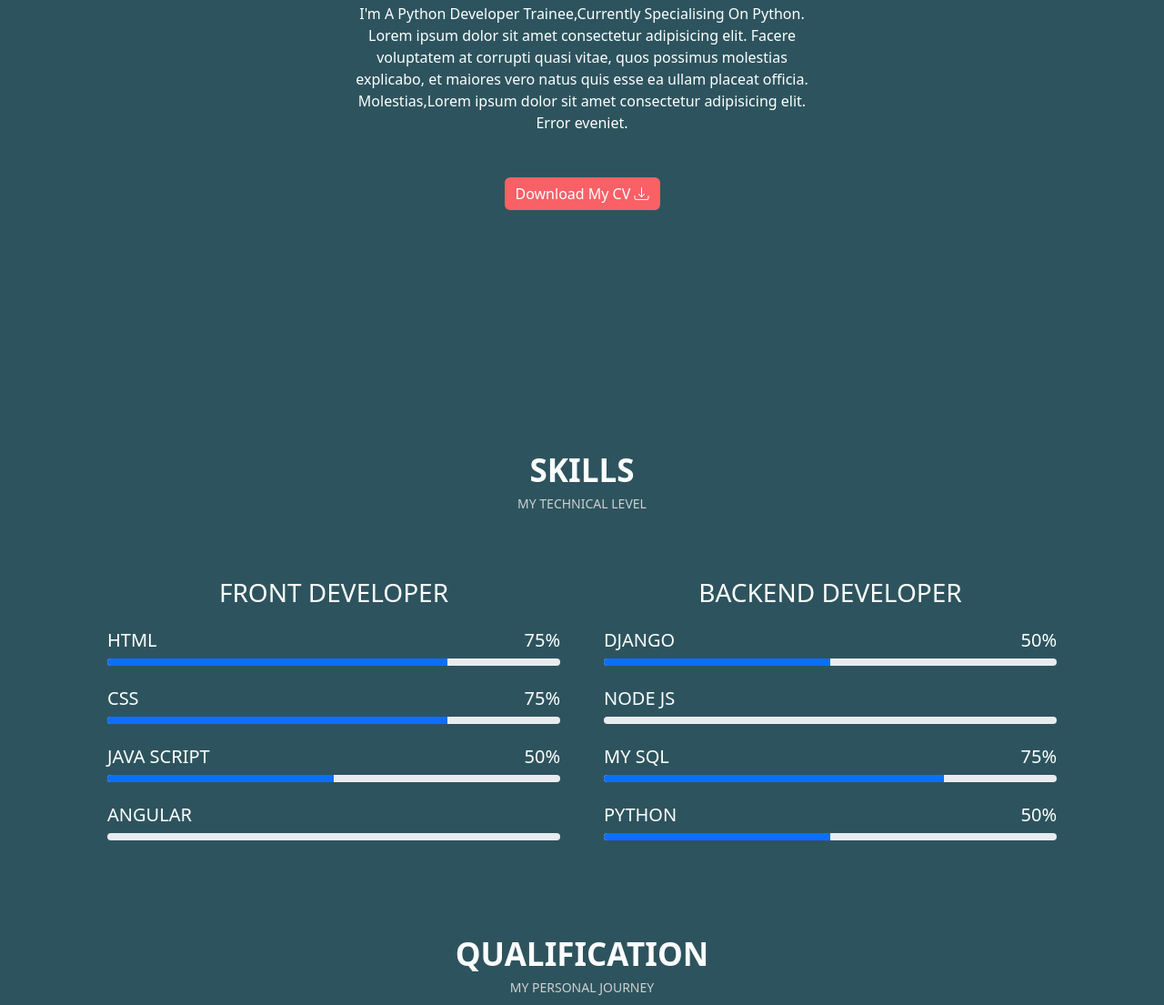
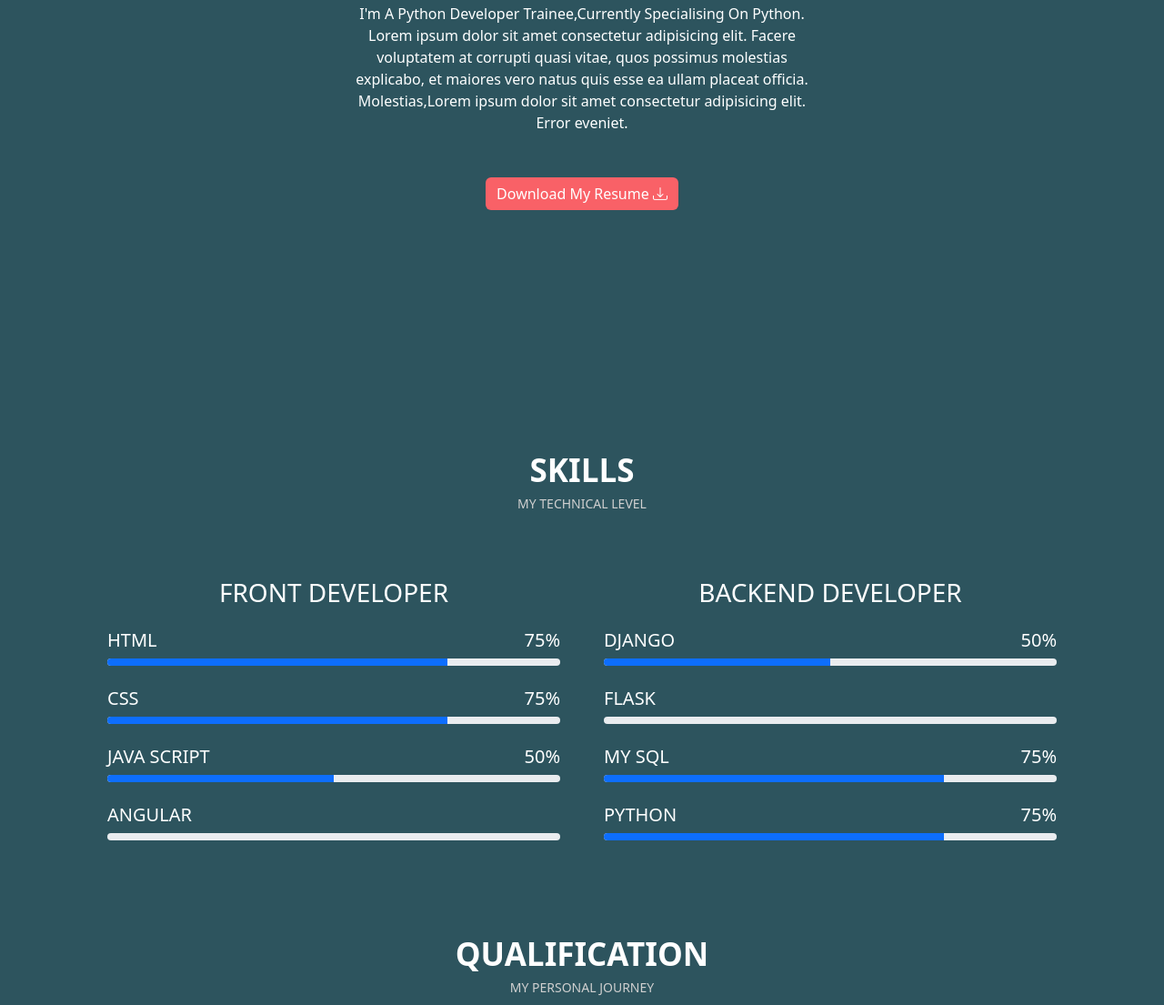
Before and after one commit to Nivedsunil/Portfolio, a plain HTML site: page index.html in a window 1280 px wide. Shown: the part 1128-2233 px from the top of the page at 91% size. Drawn offline with nearby package versions, Linux system fonts and the light colour scheme.

Commit message:
updated content

```diff
--- a/index.html
+++ b/index.html
@@ -91,7 +91,7 @@
                 </p>
                 <div class="text-center mt-5">
 
-                    <a href="./file/Nived Resume.pdf" download class="btn btn-danger">Download My CV <i
+                    <a href="./file/Nived Resume.pdf" download class="btn btn-danger">Download My Resume <i
                             class="bi bi-download"></i></a>
                 </div>
             </div>
@@ -140,7 +140,7 @@
                         </div>
                     </div>
                     <div>
-                        <h5 class="mt-4">NODE JS</h5>
+                        <h5 class="mt-4">FLASK </h5>
                         <div class="progress  " style="height: 8px">
                             <div class="progress-bar  " style="height: 8px; "></div>
                         </div>
@@ -152,9 +152,9 @@
                         </div>
                     </div>
                     <div>
-                        <h5 class="mt-4">PYTHON <span class="float-end">50%</span></h5>
+                        <h5 class="mt-4">PYTHON <span class="float-end">75%</span></h5>
                         <div class="progress" style="height: 8px">
-                            <div class="progress-bar w-50 " style="height: 8px; "></div>
+                            <div class="progress-bar w-75 " style="height: 8px; "></div>
                         </div>
                     </div>
                 </div>
```
